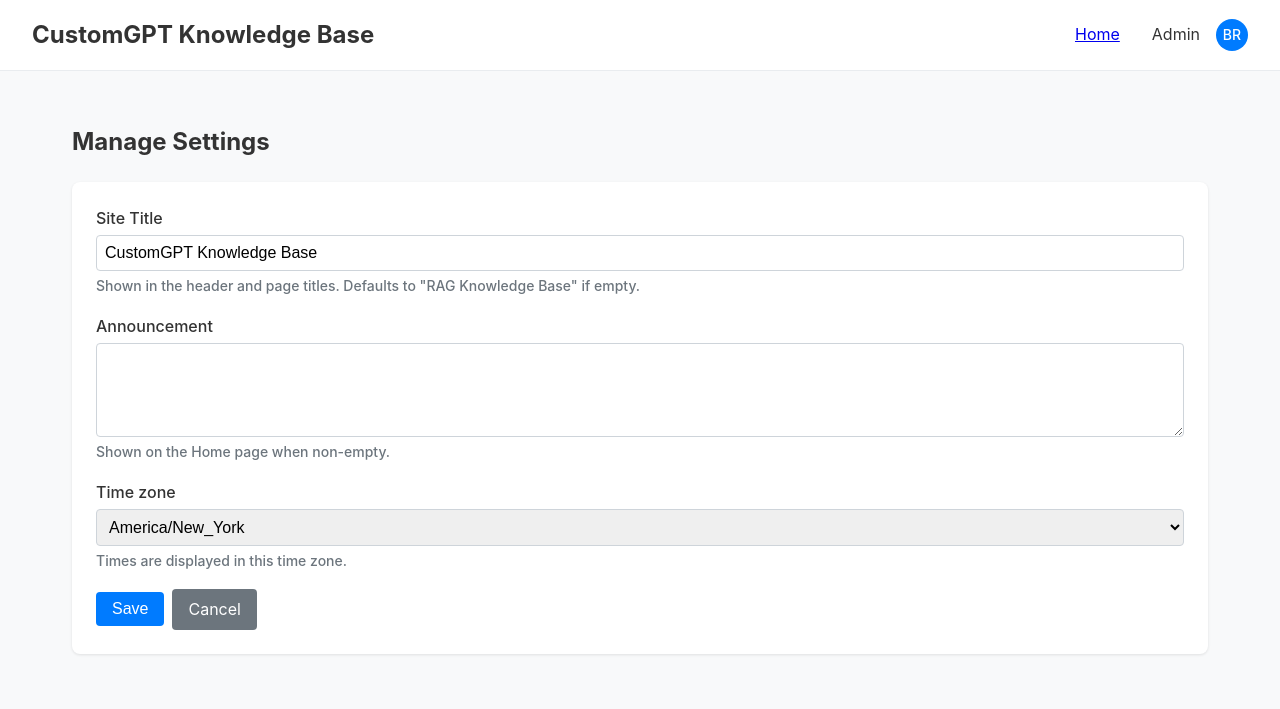
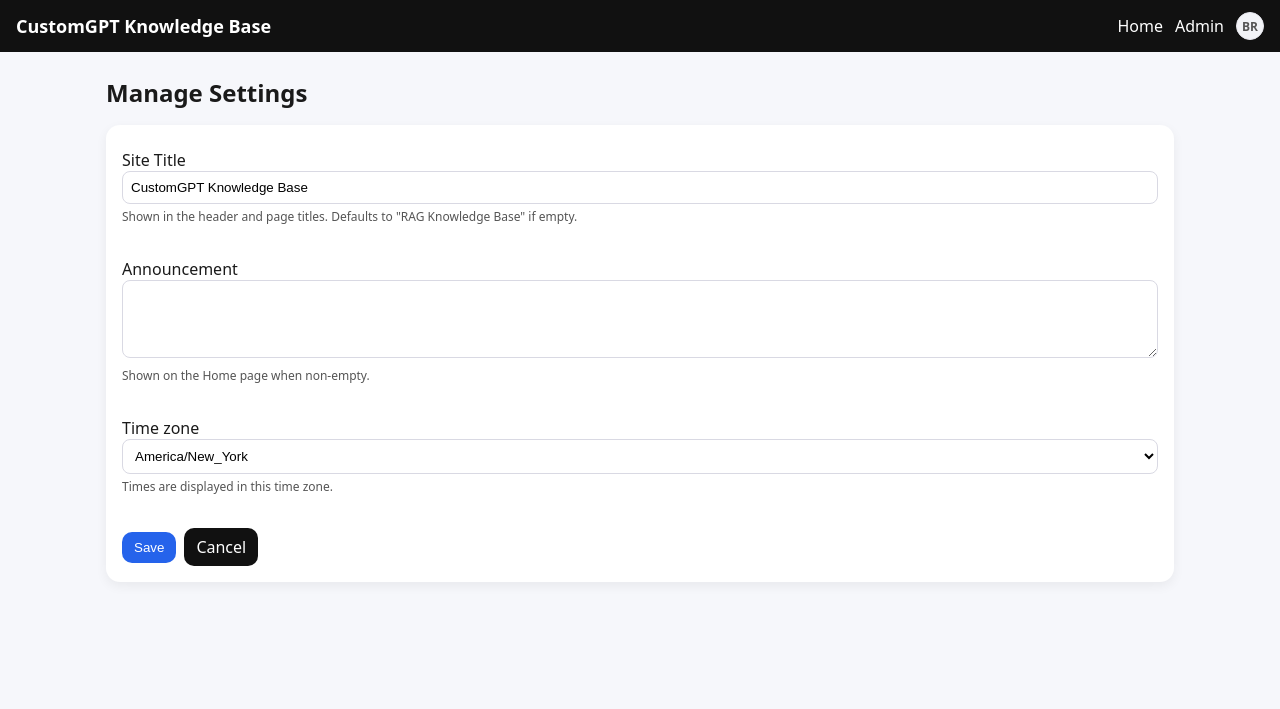
Before and after one commit to brianjrosenthal/appbase-usermgmt, a PHP site: page /admin/settings.php in a window 1280 px wide. Shown: the top 709 px of the page. Run offline with PHP 8.4, Linux system fonts and the light colour scheme; the visitor is signed in with stand-in values (Sample User, id 1); data comes from the database, SQL or seed files in the repository; a stand-in replaces the project's code that opens the database connection; some libraries are stand-ins or nearby versions.

Commit message:
refactor a bit.

```diff
--- a/forgot_password.php
+++ b/forgot_password.php
@@ -35,7 +35,8 @@ if ($_SERVER['REQUEST_METHOD'] === 'POST') {
 }
 ?>
 <!doctype html><html><head><meta charset="utf-8"><meta name="viewport" content="width=device-width,initial-scale=1">
-<title>Forgot Password - <?=h(Settings::siteTitle())?></title><link rel="stylesheet" href="/styles.css"></head>
+<title>Forgot Password - <?=h(Settings::siteTitle())?></title>
+<?=ApplicationUI::cssLink('/styles.css')?></head>
 <body class="auth">
   <div class="card">
     <h1>Forgot Password</h1>
--- a/lib/ApplicationUI.php
+++ b/lib/ApplicationUI.php
@@ -6,6 +6,34 @@ require_once __DIR__ . '/../settings.php';
 require_once __DIR__ . '/Files.php';
 
 class ApplicationUI {
+
+    /**
+     * Generate a cache-busted URL for a static resource
+     */
+    public static function staticResourceUrl(string $path): string {
+        $filePath = __DIR__ . '/../' . ltrim($path, '/');
+        $version = @filemtime($filePath);
+        if (!$version) {
+            $version = date('Ymd');
+        }
+        return $path . '?v=' . $version;
+    }
+
+    /**
+     * Generate a complete CSS link tag with cache-busting
+     */
+    public static function cssLink(string $path): string {
+        $url = self::staticResourceUrl($path);
+        return '<link rel="stylesheet" href="' . htmlspecialchars($url, ENT_QUOTES, 'UTF-8') . '">';
+    }
+
+    /**
+     * Generate a complete JS script tag with cache-busting
+     */
+    public static function jsScript(string $path): string {
+        $url = self::staticResourceUrl($path);
+        return '<script src="' . htmlspecialchars($url, ENT_QUOTES, 'UTF-8') . '"></script>';
+    }
 
     public static function headerHtml(string $title): void {
         $u = current_user();
@@ -65,10 +93,7 @@ class ApplicationUI {
         echo '<title>'.h($title).' - '.h($siteTitle).'</title>';
 
         // cache-busted CSS
-        $cssPath = __DIR__.'/../styles.css';
-        $cssVer = @filemtime($cssPath);
-        if (!$cssVer) { $cssVer = date('Ymd'); }
-        echo '<link rel="stylesheet" href="/styles.css?v='.h($cssVer).'">';
+        echo self::cssLink('/styles.css');
         echo '</head><body>';
         echo '<header><h1><a href="/index.php">'.h($siteTitle).'</a></h1><nav>'.$navHtml.'</nav></header>';
 
@@ -106,9 +131,6 @@ class ApplicationUI {
 
     public static function footerHtml(): void {
         // cache-busted JS
-        $jsPath = __DIR__.'/../main.js';
-        $jsVer = @filemtime($jsPath);
-        if (!$jsVer) { $jsVer = date('Ymd'); }
-        echo '</main><script src="/main.js?v='.h($jsVer).'"></script></body></html>';
+        echo '</main>' . self::jsScript('/main.js') . '</body></html>';
     }
 }
--- a/login.php
+++ b/login.php
@@ -83,7 +83,8 @@ if ($_SERVER['REQUEST_METHOD'] === 'POST') {
 }
 ?>
 <!doctype html><html><head><meta charset="utf-8"><meta name="viewport" content="width=device-width,initial-scale=1">
-<title>Login - <?=h(Settings::siteTitle())?></title><link rel="stylesheet" href="/styles.css"></head>
+<title>Login - <?=h(Settings::siteTitle())?></title>
+<?=ApplicationUI::cssLink('/styles.css')?></head>
 <body class="auth">
   <div class="card">
     <h1>Login</h1>
--- a/reset_password.php
+++ b/reset_password.php
@@ -54,7 +54,8 @@ if ($_SERVER['REQUEST_METHOD'] === 'POST' && $user) {
 }
 ?>
 <!doctype html><html><head><meta charset="utf-8"><meta name="viewport" content="width=device-width,initial-scale=1">
-<title>Reset Password - <?=h(Settings::siteTitle())?></title><link rel="stylesheet" href="/styles.css"></head>
+<title>Reset Password - <?=h(Settings::siteTitle())?></title>
+<?=ApplicationUI::cssLink('/styles.css')?></head>
 <body class="auth">
   <div class="card">
     <h1>Reset Password</h1>
--- a/styles.css
+++ b/styles.css
@@ -6,165 +6,195 @@
 }
 
 body {
-  font-family: -apple-system, BlinkMacSystemFont, 'Segoe UI', Roboto, sans-serif;
-  line-height: 1.6;
+  font-family: system-ui, -apple-system, Segoe UI, Roboto, Arial, sans-serif;
   margin: 0;
-  padding: 0;
-  background-color: #f8f9fa;
-  color: #333;
+  background: #f6f7fb;
+  color: #1a1a1a;
 }
 
 /* Layout */
 header {
-  background: #fff;
-  border-bottom: 1px solid #e9ecef;
-  padding: 1rem 2rem;
   display: flex;
   justify-content: space-between;
   align-items: center;
+  padding: 12px 16px;
+  background: #111;
+  color: #fff;
 }
 
 header h1 {
+  font-size: 18px;
   margin: 0;
-  font-size: 1.5rem;
 }
 
 header h1 a {
+  color: #fff;
   text-decoration: none;
-  color: #333;
+}
+
+header h1 a:hover,
+header h1 a:focus,
+header h1 a:active,
+header h1 a:visited {
+  color: #fff;
+  text-decoration: none;
 }
 
 nav {
   display: flex;
   align-items: center;
-  gap: 2rem;
+  gap: 12px;
+  flex-wrap: wrap;
 }
 
-.nav-left, .nav-right {
+nav a {
+  color: #fff;
+  text-decoration: none;
+}
+
+.nav-left,
+.nav-right {
   display: flex;
   align-items: center;
-  gap: 1rem;
+  gap: 12px;
 }
 
-.nav-avatar-wrap, .nav-admin-wrap {
+.nav-right {
+  margin-left: auto;
+}
+
+/* Top-right nav avatar */
+.nav-avatar {
+  width: 28px;
+  height: 28px;
+  border-radius: 50%;
+  object-fit: cover;
+  border: 1px solid #e8e8ef;
+  vertical-align: middle;
+}
+
+.nav-avatar-initials {
+  display: inline-flex;
+  align-items: center;
+  justify-content: center;
+  width: 28px;
+  height: 28px;
+  border-radius: 50%;
+  background: #f2f3f7;
+  color: #555;
+  font-weight: 700;
+  font-size: 12px;
+  border: 1px solid #e8e8ef;
+  vertical-align: middle;
+}
+
+.nav-avatar-link {
+  display: inline-flex;
+  align-items: center;
+  justify-content: center;
+}
+
+.nav-avatar-wrap,
+.nav-admin-wrap {
   position: relative;
 }
 
-.nav-avatar {
-  width: 32px;
-  height: 32px;
-  border-radius: 50%;
-  display: inline-flex;
-  align-items: center;
-  justify-content: center;
-  font-size: 0.875rem;
-  font-weight: 500;
+/* Avatar dropdown */
+.avatar-menu {
+  position: absolute;
+  right: 0;
+  top: calc(100% + 6px);
+  background: #fff;
+  color: #111;
+  border: 1px solid #e8e8ef;
+  border-radius: 10px;
+  box-shadow: 0 8px 24px rgba(0, 0, 0, 0.18);
+  min-width: 160px;
+  padding: 6px;
+  z-index: 1000;
 }
 
-.nav-avatar-initials {
-  background: #007bff;
-  color: white;
+.avatar-menu a {
+  display: block;
+  padding: 8px 10px;
+  border-radius: 8px;
+  color: #111;
+  text-decoration: none;
 }
 
-.nav-avatar-link {
+.avatar-menu a:hover,
+.avatar-menu a:focus {
+  background: #f5f5f7;
+}
+
+/* Admin dropdown */
+.admin-menu {
+  position: absolute;
+  right: 0;
+  top: calc(100% + 6px);
+  background: #fff;
+  color: #111;
+  border: 1px solid #e8e8ef;
+  border-radius: 10px;
+  box-shadow: 0 8px 24px rgba(0, 0, 0, 0.18);
+  min-width: 160px;
+  padding: 6px;
+  z-index: 1000;
+}
+
+.admin-menu a {
+  display: block;
+  padding: 8px 10px;
+  border-radius: 8px;
+  color: #111;
+  text-decoration: none;
+}
+
+.admin-menu a:hover,
+.admin-menu a:focus {
+  background: #f5f5f7;
+}
+
+.nav-admin-link {
+  color: #fff;
   text-decoration: none;
   cursor: pointer;
 }
 
-.avatar-menu {
-  position: absolute;
-  top: 100%;
-  right: 0;
-  background: white;
-  border: 1px solid #e9ecef;
-  border-radius: 4px;
-  box-shadow: 0 2px 8px rgba(0,0,0,0.1);
-  min-width: 120px;
-  z-index: 1000;
-  margin-top: 4px;
+main {
+  max-width: 1100px;
+  margin: 24px auto;
+  padding: 0 16px;
 }
 
-.avatar-menu a {
-  display: block;
-  padding: 0.5rem 1rem;
-  text-decoration: none;
-  color: #333;
-  border-bottom: 1px solid #f8f9fa;
-}
-
-.avatar-menu a:hover {
-  background: #f8f9fa;
-}
-
-.avatar-menu a:last-child {
-  border-bottom: none;
-}
-
-.admin-menu {
-  position: absolute;
-  top: 100%;
-  right: 0;
-  background: white;
-  border: 1px solid #e9ecef;
-  border-radius: 4px;
-  box-shadow: 0 2px 8px rgba(0,0,0,0.1);
-  min-width: 120px;
-  z-index: 1000;
-  margin-top: 4px;
-}
-
-.admin-menu a {
-  display: block;
-  padding: 0.5rem 1rem;
-  text-decoration: none;
-  color: #333;
-  border-bottom: 1px solid #f8f9fa;
-}
-
-.admin-menu a:hover {
-  background: #f8f9fa;
-}
-
-.admin-menu a:last-child {
-  border-bottom: none;
-}
-
-.nav-admin-link {
-  text-decoration: none;
-  color: #333;
-  cursor: pointer;
-}
-
-.nav-admin-link:hover {
-  color: #007bff;
-}
-
-/* Admin bar */
-.admin-bar {
-  background: #f8f9fa;
-  border-bottom: 1px solid #e9ecef;
-  padding: 0.5rem 2rem;
-  display: flex;
-  gap: 1rem;
-}
-
-.admin-bar.hidden {
-  display: none;
-}
-
-main {
-  max-width: 1200px;
-  margin: 0 auto;
-  padding: 2rem;
+/* Grid */
+.grid {
+  display: grid;
+  grid-template-columns: repeat(auto-fit, minmax(280px, 1fr));
+  gap: 16px;
 }
 
 /* Cards */
 .card {
-  background: white;
-  border-radius: 8px;
-  padding: 1.5rem;
-  margin-bottom: 1.5rem;
-  box-shadow: 0 1px 3px rgba(0,0,0,0.1);
+  background: #fff;
+  border-radius: 14px;
+  box-shadow: 0 4px 12px rgba(0, 0, 0, 0.06);
+  padding: 16px;
+  margin-bottom: 6px;
+}
+
+/* Typography */
+h2 {
+  margin: 8px 0 16px;
+}
+
+h3 {
+  margin: 6px 0 10px;
+}
+
+.small {
+  font-size: 12px;
+  color: #555;
 }
 
 /* Forms */
@@ -172,6 +202,18 @@ main {
   display: flex;
   flex-direction: column;
   gap: 1rem;
+}
+
+.stack label {
+  display: block;
+  margin: 8px 0;
+}
+
+.stack .actions {
+  display: flex;
+  gap: 8px;
+  align-items: center;
+  margin-top: 8px;
 }
 
 label {
@@ -187,85 +229,91 @@ label.inline {
   gap: 0.5rem;
 }
 
-input, textarea, select {
-  padding: 0.5rem;
-  border: 1px solid #ced4da;
-  border-radius: 4px;
-  font-size: 1rem;
+input,
+textarea,
+select {
+  width: 100%;
+  padding: 8px;
+  border: 1px solid #d9d9e3;
+  border-radius: 8px;
+  background: #fff;
 }
 
-input:focus, textarea:focus, select:focus {
+input:focus,
+textarea:focus,
+select:focus {
   outline: none;
-  border-color: #007bff;
-  box-shadow: 0 0 0 2px rgba(0,123,255,0.25);
+  border-color: #2563eb;
+  box-shadow: 0 0 0 2px rgba(37, 99, 235, 0.25);
 }
 
-.small {
-  font-size: 0.875rem;
-  color: #6c757d;
+input[type="checkbox"],
+input[type="radio"] {
+  width: auto;
+  height: auto;
+  padding: 0;
+  border: 0;
+  vertical-align: middle;
 }
 
 /* Buttons */
-.button, button {
+button,
+.button {
   display: inline-block;
-  padding: 0.5rem 1rem;
-  background: #6c757d;
-  color: white;
+  background: #111;
+  color: #fff;
+  border: 0;
+  border-radius: 10px;
+  padding: 8px 12px;
+  cursor: pointer;
   text-decoration: none;
-  border: none;
-  border-radius: 4px;
-  cursor: pointer;
-  font-size: 1rem;
-  text-align: center;
 }
 
-.button:hover, button:hover {
-  background: #5a6268;
+button.primary,
+.button.primary {
+  background: #2563eb;
 }
 
-.button.primary, button.primary {
-  background: #007bff;
+button.danger {
+  background: #b91c1c;
 }
 
-.button.primary:hover, button.primary:hover {
-  background: #0056b3;
+button:disabled {
+  opacity: 0.6;
+  cursor: not-allowed;
 }
 
-.button.small {
-  padding: 0.25rem 0.5rem;
-  font-size: 0.875rem;
+.inline {
+  display: inline;
 }
 
 .actions {
   display: flex;
-  gap: 0.5rem;
+  gap: 8px;
   align-items: center;
 }
 
 /* Messages */
 .flash {
-  background: #d4edda;
-  color: #155724;
-  padding: 0.75rem;
-  border-radius: 4px;
-  border: 1px solid #c3e6cb;
+  background: #e8f6ee;
+  color: #0f5d2f;
+  padding: 10px;
+  border-radius: 8px;
 }
 
 .error {
-  background: #f8d7da;
-  color: #721c24;
-  padding: 0.75rem;
-  border-radius: 4px;
-  border: 1px solid #f5c6cb;
+  background: #ffe8e8;
+  color: #7a0000;
+  padding: 10px;
+  border-radius: 8px;
 }
 
 .announcement {
-  background: #fff3cd;
-  color: #856404;
-  padding: 0.75rem;
-  border-radius: 4px;
-  border: 1px solid #ffeaa7;
-  margin-bottom: 1rem;
+  background: #fff7e6;
+  border: 1px solid #ffd699;
+  color: #7a4a00;
+  padding: 10px;
+  border-radius: 8px;
 }
 
 /* Tables */
--- a/verify_email.php
+++ b/verify_email.php
@@ -32,7 +32,8 @@ if ($token) {
 }
 ?>
 <!doctype html><html><head><meta charset="utf-8"><meta name="viewport" content="width=device-width,initial-scale=1">
-<title>Verify Email - <?=h(Settings::siteTitle())?></title><link rel="stylesheet" href="/styles.css"></head>
+<title>Verify Email - <?=h(Settings::siteTitle())?></title>
+<?=ApplicationUI::cssLink('/styles.css')?></head>
 <body class="auth">
   <div class="card">
     <h1>Email Verification</h1>
```
Also changed, not shown: other parts of styles.css (+89 -30 lines).
